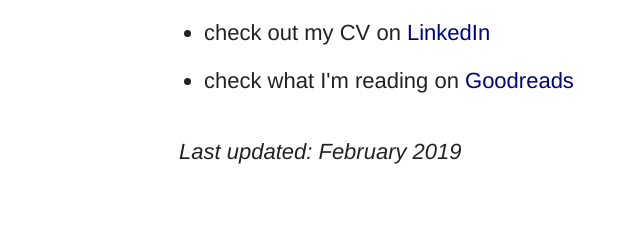
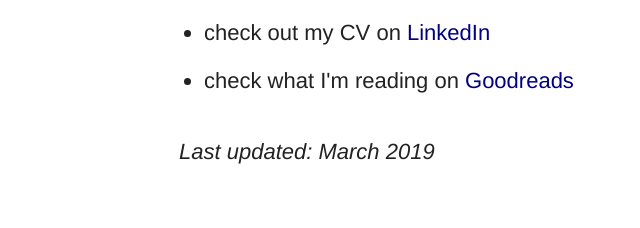
Before and after one commit to wwasniewski/homepage, a plain HTML site: page index.html in a window 1280 px wide. Shown: the part 920-1148 px from the top of the page, 186-826 px from the left. Drawn offline with nearby package versions, Linux system fonts and the light colour scheme; a script that the page names is missing.

Commit message:
content changes

```diff
--- a/index.html
+++ b/index.html
@@ -40,7 +40,7 @@
           <li>check out my CV on <a href="https://www.linkedin.com/in/wwasniewski" target="_blank">LinkedIn</a></li>
           <li>check what I'm reading on <a href="https://www.goodreads.com/user/show/9240394-wojciech" target="_blank">Goodreads</a></li>
         </ul>
-        <p><i>Last updated: February 2019</i></p><br>
+        <p><i>Last updated: March 2019</i></p><br>
     </header>
       <img src="img/2.jpeg" alt="Wojciech at graduation ceremony" style="full-width">
       <section id="main-1">
@@ -62,6 +62,8 @@
           Specialising in <b>junior</b>, <b>beginner</b> and <b>recreational coaching</b>.<br><br>
           Big fan of <b>joyful golf</b> and <b>unique practice strategies</b>.<br><br>
           Allergic to grass, golf myths and the ban on jeans at golf clubs.<br><br>
+
+          See my coaching CV on <a href="https://www.linkedin.com/in/wwasniewski" target="_blank">LinkedIn</a>.<br><br>
           <!--
           Used to work at:
           <ul>
```
